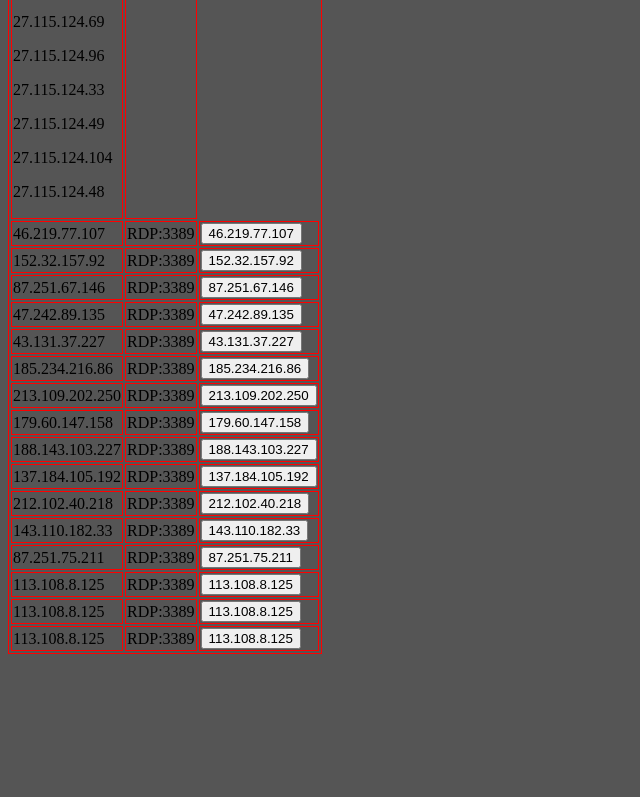
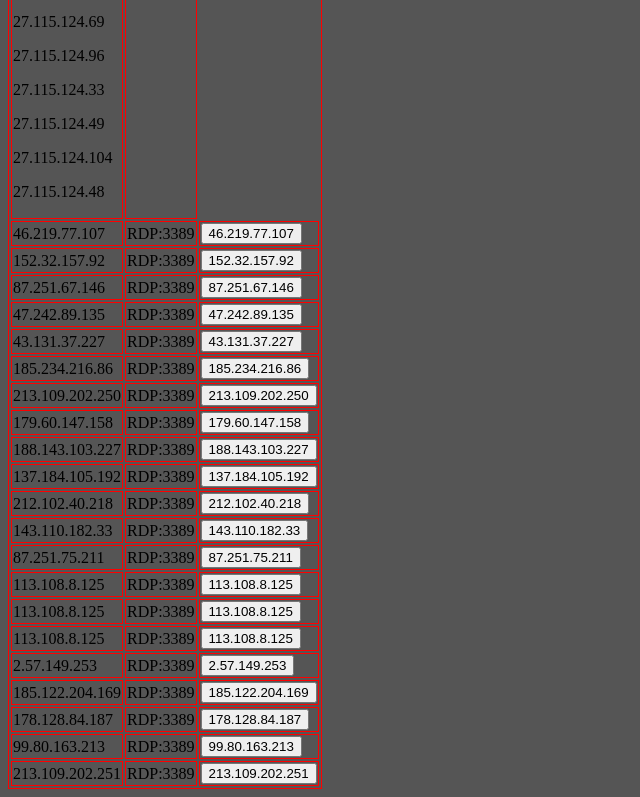
Before and after one commit to PLTAT/Internet-Protocol, a plain HTML site: page index.html in a window 1280 px wide. Shown: the part 1520-2317 px from the top of the page, without its empty margins (0-640 px from the left). Before the commit the page ends 2182 px from the top, so only its background shows below. Drawn offline with Linux system fonts and the light colour scheme.

Commit message:
initial commit

```diff
--- a/index.html
+++ b/index.html
@@ -766,6 +766,76 @@
                 </td>
             </tr>
 
+            <tr>
+                <td>
+                    2.57.149.253
+                </td>
+                <td>
+                    RDP:3389
+                </td>
+                <td>
+                    <button onclick="window.open('//bgp.he.net/ip/'+'2.57.149.253')">
+                        2.57.149.253
+                    </button>
+                </td>
+            </tr>
+
+            <tr>
+                <td>
+                    185.122.204.169
+                </td>
+                <td>
+                    RDP:3389
+                </td>
+                <td>
+                    <button onclick="window.open('//bgp.he.net/ip/'+'185.122.204.169')">
+                        185.122.204.169
+                    </button>
+                </td>
+            </tr>
+
+            <tr>
+                <td>
+                    178.128.84.187
+                </td>
+                <td>
+                    RDP:3389
+                </td>
+                <td>
+                    <button onclick="window.open('//bgp.he.net/ip/'+'178.128.84.187')">
+                        178.128.84.187
+                    </button>
+                </td>
+            </tr>
+
+            <tr>
+                <td>
+                    99.80.163.213
+                </td>
+                <td>
+                    RDP:3389
+                </td>
+                <td>
+                    <button onclick="window.open('//bgp.he.net/ip/'+'99.80.163.213')">
+                        99.80.163.213
+                    </button>
+                </td>
+            </tr>
+
+            <tr>
+                <td>
+                    213.109.202.251
+                </td>
+                <td>
+                    RDP:3389
+                </td>
+                <td>
+                    <button onclick="window.open('//bgp.he.net/ip/'+'213.109.202.251')">
+                        213.109.202.251
+                    </button>
+                </td>
+            </tr>
+
         </tbody>
 
     </table>
```
